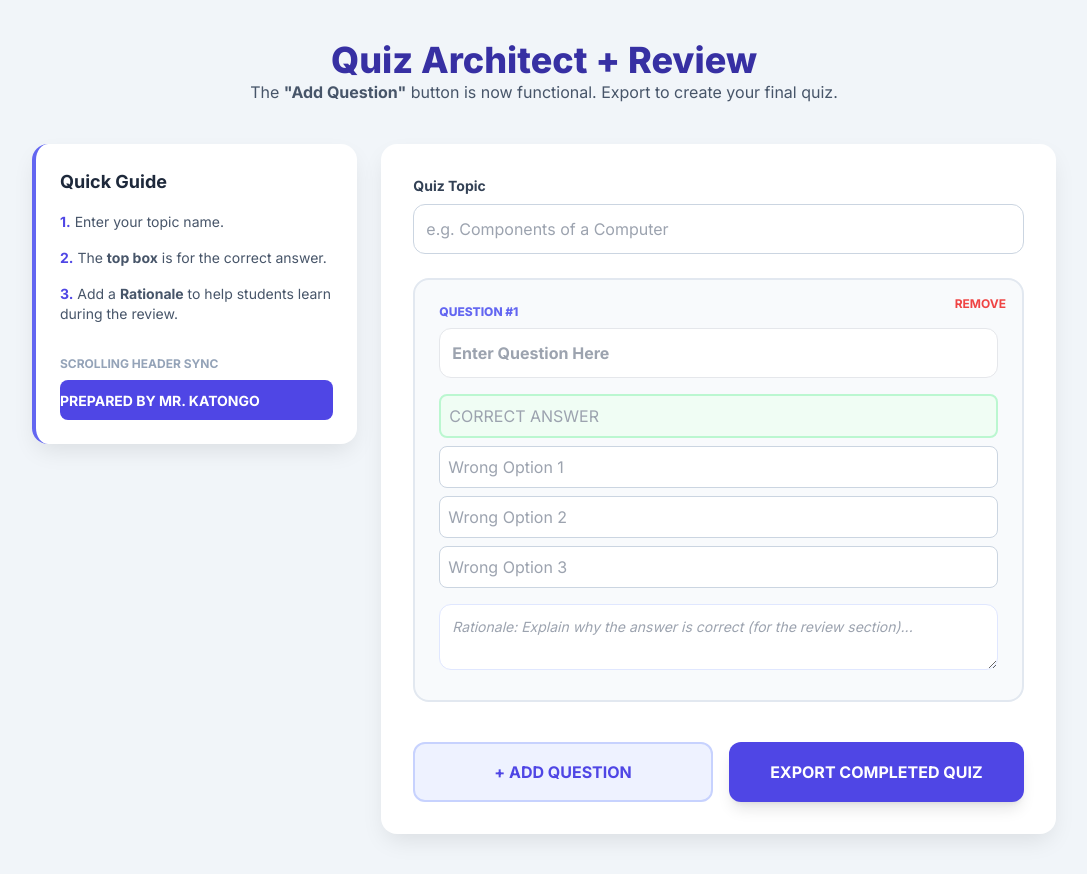
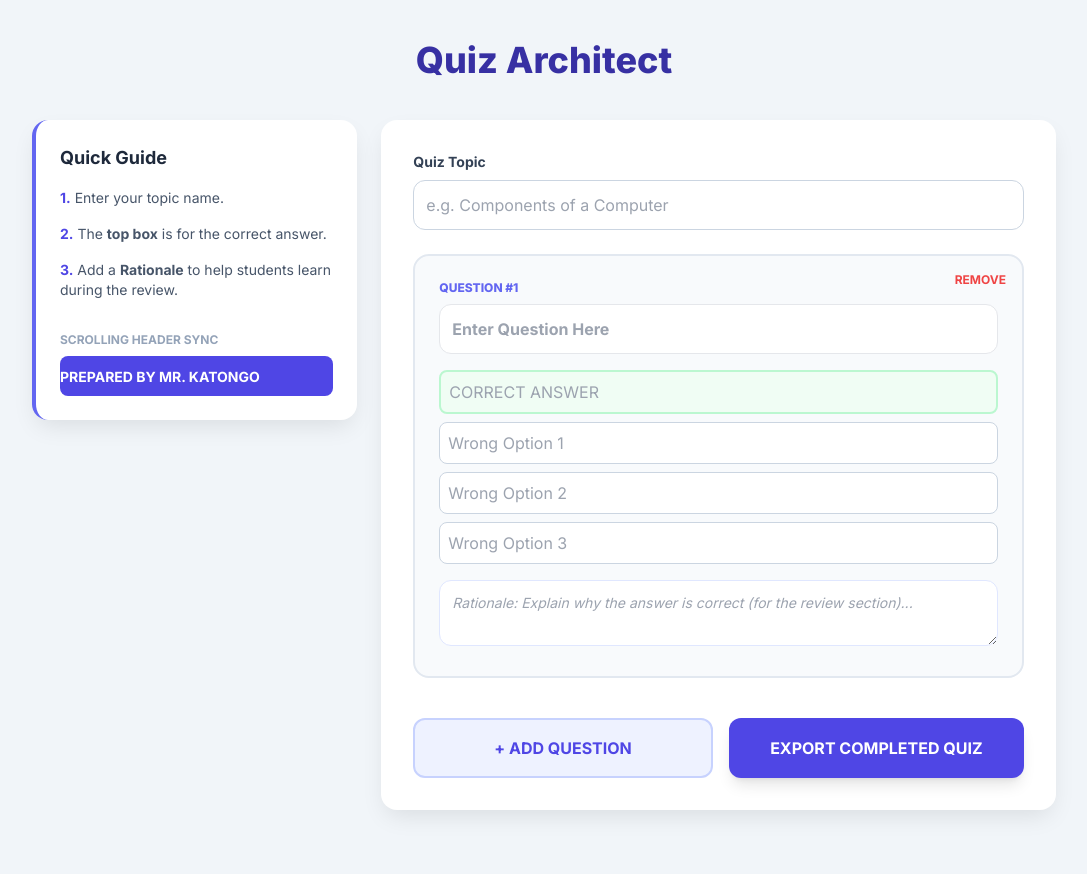
Before and after one commit to katongo-coder/Quiz-Generator, a plain HTML site: page index.html in a window 1280 px wide. Shown: the whole page, without its empty margins (96-1183 px from the left). After the commit the page ends 850 px from the top, so only its background shows below. Drawn offline with nearby package versions, Linux system fonts and the light colour scheme.

Commit message:
index.html

```diff
--- a/index.html
+++ b/index.html
@@ -19,8 +19,8 @@
 
     <div class="max-w-5xl mx-auto">
         <header class="text-center mb-10">
-            <h1 class="text-4xl font-extrabold text-indigo-800">Quiz Architect + Review</h1>
-            <p class="text-slate-600">The <b>"Add Question"</b> button is now functional. Export to create your final quiz.</p>
+            <h1 class="text-4xl font-extrabold text-indigo-800">Quiz Architect</h1>
+
         </header>
 
         <div class="grid grid-cols-1 md:grid-cols-3 gap-6">
```
